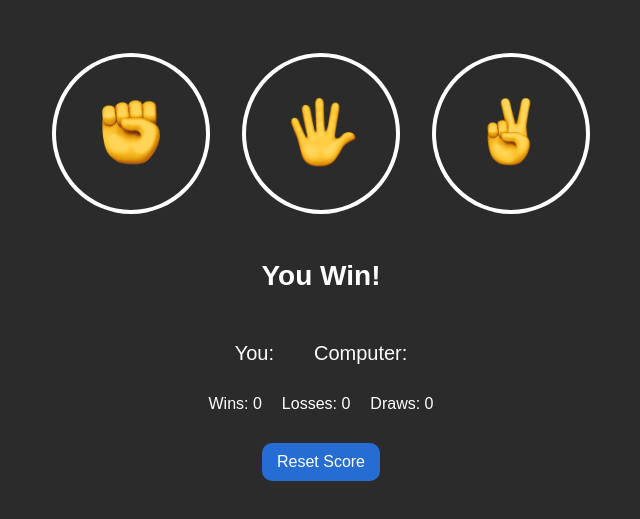
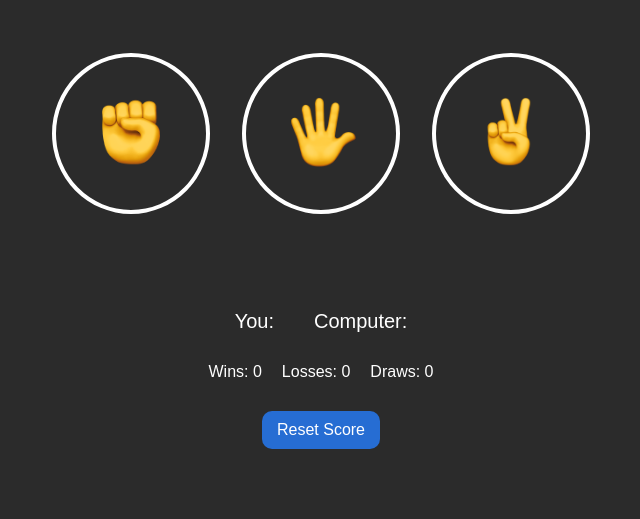
Before and after one commit to asthanaaviral/rock-paper-scissors, a plain HTML site: page index.html in a window 1280 px wide. Both pictures are taken after a click on the button "Reset Score". Shown: the part 111-630 px from the top of the page, without its empty margins (319-959 px from the left). Drawn offline with Linux system fonts and the light colour scheme; a web font is replaced by a local one.

Commit message:
generate html

```diff
--- a/index.html
+++ b/index.html
@@ -17,7 +17,7 @@
             <button class="choice" id="paper"><img src="images/paper.png"></button>
             <button class="choice" id="scissors"><img src="images/scissors.png"></button>
         </div>
-        <p class="result">You Win!</p>
+        <p class="result"></p>
         <div class="message">
             <p class="display-choice" id="userDisplay">You:</p>
             <p class="display-choice" id="compDisplay">Computer: </p>
--- a/script.js
+++ b/script.js
@@ -91,8 +91,9 @@ function resetScore() {
     scoreboard.loses = 0;
     scoreboard.draws = 0;
     updateScore();
-    displayUser.innerHTML = `You: </img>`
-    displayComp.innerHTML = `Computer: </img>`
+    displayUser.innerHTML = `You: </img>`;
+    displayComp.innerHTML = `Computer: </img>`;
+    result.innerText = "";
 }
 
 resetButton.addEventListener('click', resetScore);
```
